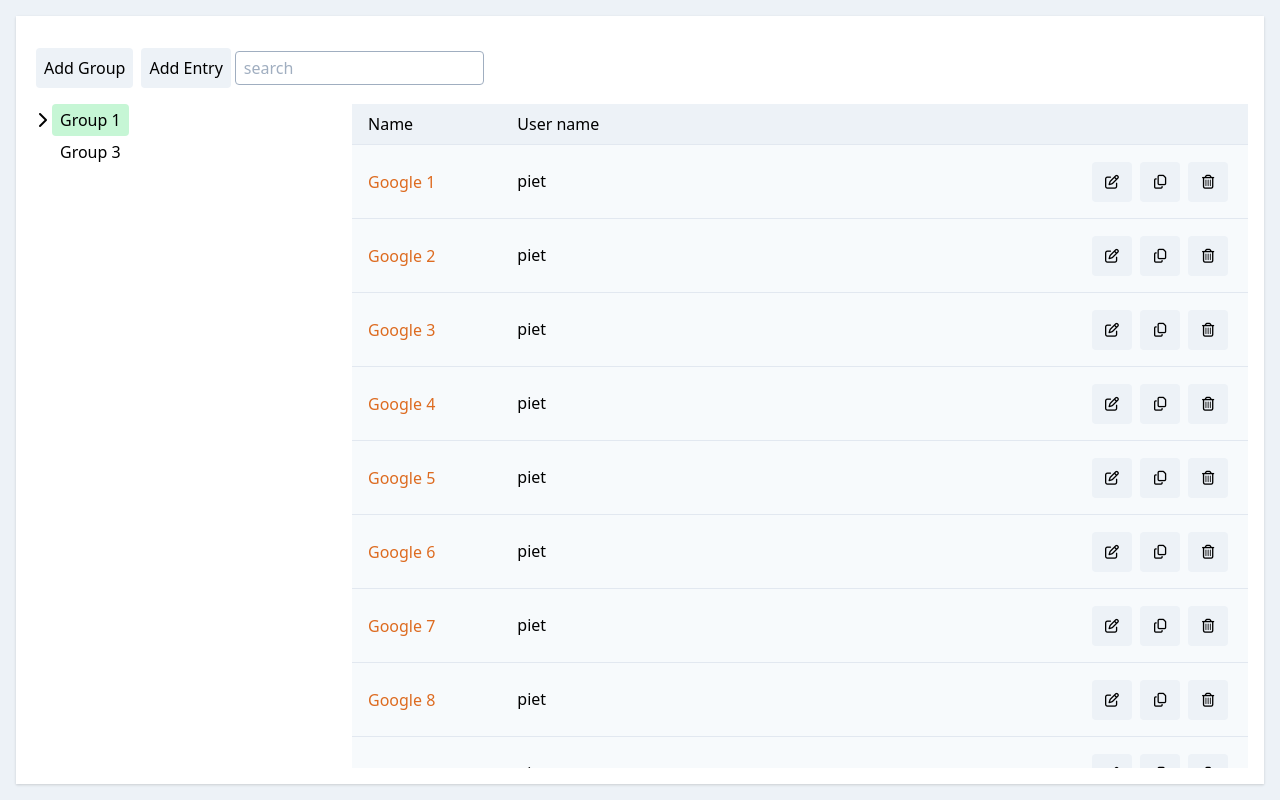
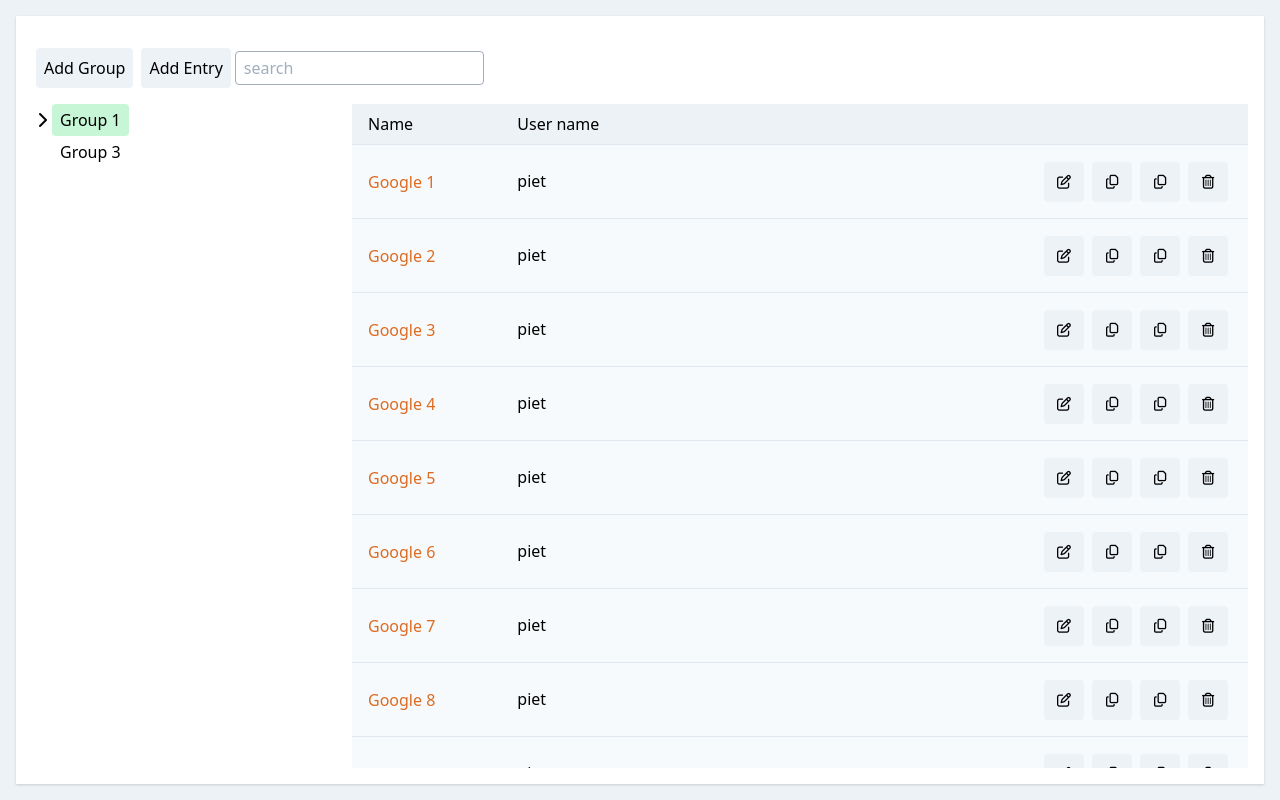
Before and after one commit to dmeelker/PasswordStoreClient, a React (Create React App) app: page / in a window 1280 px wide. Built offline with nearby package versions, Linux system fonts and the light colour scheme.

Commit message:
Searching!

```diff
--- a/src/RenderHelpers.ts
+++ b/src/RenderHelpers.ts
@@ -7,5 +7,5 @@ export function conditionalClass(firstClass: boolean, firstClassName: string, se
 }
 
 export function alternatingClass(index: number, oddClassName: string, evenClassName: string = ""): string {
-    return wrapClassName(index % 2 == 1 ? oddClassName : evenClassName);
+    return wrapClassName(index % 2 === 1 ? oddClassName : evenClassName);
 }
--- a/src/Screens/Login/Login.tsx
+++ b/src/Screens/Login/Login.tsx
@@ -1,4 +1,4 @@
-import React, { useEffect } from 'react';
+import React from 'react';
 import { performLogin } from '../../Services/LoginService';
 
 export interface LoginProps {
--- a/src/Screens/Overview/EntryDetails.tsx
+++ b/src/Screens/Overview/EntryDetails.tsx
@@ -1,7 +1,7 @@
 import React, { useEffect } from 'react';
 import { PasswordEntry } from '../../Model/Model';
 import { GeneratePassword } from '../../Services/PasswordGenerator';
-import { conditionalClass, alternatingClass } from '../../RenderHelpers';
+import { alternatingClass } from '../../RenderHelpers';
 
 interface EntryDetailsProp {
     entry: PasswordEntry;
--- a/src/Screens/Overview/EntryTable.tsx
+++ b/src/Screens/Overview/EntryTable.tsx
@@ -4,12 +4,17 @@ import copy from 'copy-to-clipboard';
 
 export interface EntryTableProps {
   entries: Array<PasswordEntry>;
+  showGroup: boolean;
   openEntry: (entry: PasswordEntry) => any;
   onDeleteEntry: (entry: PasswordEntry) => any;
 }
 
 export function EntryTable(props: EntryTableProps) {
-  const copyToClipboard = (entry: PasswordEntry) => {
+  function copyUsername(entry: PasswordEntry) {
+    copy(entry.username);
+  };
+
+  function copyPassword(entry: PasswordEntry) {
     copy(entry.password);
   };
 
@@ -17,6 +22,7 @@ export function EntryTable(props: EntryTableProps) {
     <table className="w-full">
       <thead>
         <tr>
+          {props.showGroup && <th className="w-1/6">Group</th>}
           <th className="w-1/6">Name</th>
           <th className="">User name</th>
         </tr>
@@ -24,12 +30,14 @@ export function EntryTable(props: EntryTableProps) {
       <tbody>
         {props.entries.map((entry) =>
           <tr key={entry.id}>
+            {props.showGroup && <td className="leading-10">{entry.group.name}</td>}
             <td className="leading-10"><EntryName entry={entry}/></td>
             <td className="leading-10">{entry.username}
                 <div className="float-right">
-                  <button className="btn-icon" onClick={() => props.openEntry(entry)}><i className="far fa-edit"></i></button>
-                  <button className="btn-icon" onClick={() => copyToClipboard(entry)}><i className="far fa-copy"></i></button>
-                  <button className="btn-icon" onClick={() => props.onDeleteEntry(entry)}><i className="far fa-trash-alt"></i></button>
+                  <button className="btn-icon" onClick={() => props.openEntry(entry)} title="Edit entry"><i className="far fa-edit"></i></button>
+                  <button className="btn-icon" onClick={() => copyUsername(entry)} title="Copy user name"><i className="far fa-copy"></i></button>
+                  <button className="btn-icon" onClick={() => copyPassword(entry)} title="Copy password"><i className="far fa-copy"></i></button>
+                  <button className="btn-icon" onClick={() => props.onDeleteEntry(entry)} title="Delete entry"><i className="far fa-trash-alt"></i></button>
                 </div>
             </td>
           </tr>
@@ -47,7 +55,7 @@ function EntryName(props: EntryNameProps) {
   const entry = props.entry;
 
   if (props.entry.containsUrl()) {
-    return <a href={entry.url} target="_blank">{entry.name}</a>
+    return <a href={entry.url} target="_blank" rel="noopener noreferrer">{entry.name}</a>
   } else {
     return <span>{entry.name}</span>;
   }
--- a/src/Screens/Overview/GroupList.tsx
+++ b/src/Screens/Overview/GroupList.tsx
@@ -47,7 +47,7 @@ function GroupNode(props: GroupNodeProps) {
             <i className={"fas" + conditionalClass(collapsed, "fa-chevron-right", "fa-chevron-down")}></i>
           }
         </button>
-        <button className={"flex-1 px-2 text-left rounded hover:bg-green-200 focus:bg-green-200 focus:outline-none" + conditionalClass(props.selectedGroup == props.group, "bg-green-200")}
+        <button className={"flex-1 px-2 text-left rounded hover:bg-green-200 focus:bg-green-200 focus:outline-none" + conditionalClass(props.selectedGroup === props.group, "bg-green-200")}
           onClick={groupSelected}
           onDoubleClick={toggleCollapse}>{props.group.name}</button>
       </div>
--- a/src/Screens/Overview/Overview.tsx
+++ b/src/Screens/Overview/Overview.tsx
@@ -5,11 +5,35 @@ import { EntryTable } from './EntryTable';
 import { GroupList } from './GroupList';
 import { EntryDetails } from './EntryDetails';
 
+function searchEntries(groups: PasswordGroup[], searchTerms: string): PasswordEntry[] {
+  const matches = new Array<PasswordEntry>();
+  const expression = new RegExp(searchTerms, "i")
+
+  for (let group of groups) {
+    searchGroup(group, expression, (entry) => matches.push(entry));
+  }
+
+  return matches.sort((a, b) => a.name.localeCompare(b.name));
+}
+
+function searchGroup(group: PasswordGroup, expression: RegExp, matchHandler: (entry: PasswordEntry) => any) {
+    const entries = group.entries.filter((entry) => entry.name.match(expression));
+    for(let entry of entries) {
+      matchHandler(entry);
+    }
+
+    for(let child of group.groups) {
+      searchGroup(child, expression, matchHandler);
+    }
+}
+
 export function Overview() {
   const [groups, setGroups] = useState(ApplicationModel.instance.groups);
   const [selectedGroup, setSelectedGroup] = useState(groups[0]);
   const [openEntry, setOpenEntry] = useState<PasswordEntry>();
   const [createMode, setCreateMode] = useState(false);
+  const [searchResults, setSearchResults] = useState<PasswordEntry[]>();
+  const [searchTerms, setSearchTerms] = useState("");
 
   //if(!openEntry)
     //showEntryDetails(selectedGroup.entries[0]);
@@ -29,16 +53,23 @@ export function Overview() {
     showEntryDetails(newEntry, true);
   }
 
+  function groupSelected(group: PasswordGroup) {
+    clearSearch();
+    setSelectedGroup(group);
+  }
+
   function showEntryDetails(entry: PasswordEntry, createMode: boolean = false) {
     setCreateMode(createMode);
     setOpenEntry(entry);
   }
 
   function doDeleteEntry(entry: PasswordEntry) {
-    let updatedGroup = selectedGroup.clone();
-    let entryIndex = updatedGroup.entries.indexOf(entry);
-    updatedGroup.entries.splice(entryIndex, 1);
-    setSelectedGroup(updatedGroup);
+    if (window.confirm(`Really delete entry '${entry.name}'?`)) {
+      let updatedGroup = selectedGroup.clone();
+      let entryIndex = updatedGroup.entries.indexOf(entry);
+      updatedGroup.entries.splice(entryIndex, 1);
+      setSelectedGroup(updatedGroup);
+    }
   }
 
   function completeEdit() {
@@ -53,6 +84,21 @@ export function Overview() {
 
   function cancelEdit() {
     setOpenEntry(undefined);
+  }
+
+  function clearSearch() {
+    setSearchTerms("");
+    setSearchResults(undefined);
+  }
+
+  function searchTermsChanged(event: React.FormEvent<HTMLInputElement>) {
+    const searchTerms = (event.target as HTMLInputElement).value.trim();
+
+    if(searchTerms.length > 0) {
+      setSearchResults(searchEntries(groups, searchTerms));
+    } else {
+      setSearchResults(undefined);
+    }
   }
 
   let entryDetails;
@@ -70,19 +116,20 @@ export function Overview() {
         <div className="py-4">
           <button className="btn-toolbar" onClick={createNewGroup}>Add Group</button>
           <button className="btn-toolbar" onClick={createNewEntry}>Add Entry</button>
-          <input type="text" className="text-input" placeholder="search"/>
+          <input type="search" className="text-input" placeholder="search" value={searchTerms} onChange={(e) => setSearchTerms(e.target.value)} onInput={searchTermsChanged}/>
         </div>
         <div className="flex-1 flex overflow-hidden">
           <div className="w-1/4 mr-4">
             <GroupList
               groups={groups}
               selectedGroup={selectedGroup}
-              onGroupSelected={newSelection => setSelectedGroup(newSelection)}
+              onGroupSelected={groupSelected}
             />
           </div>
           <div className="flex-1 overflow-y-auto h-full">
             <EntryTable
-              entries={selectedGroup.entries}
+              entries={searchResults ?? selectedGroup.entries}
+              showGroup={searchResults !== undefined}
               openEntry={showEntryDetails}
               onDeleteEntry={doDeleteEntry}
             />
```
